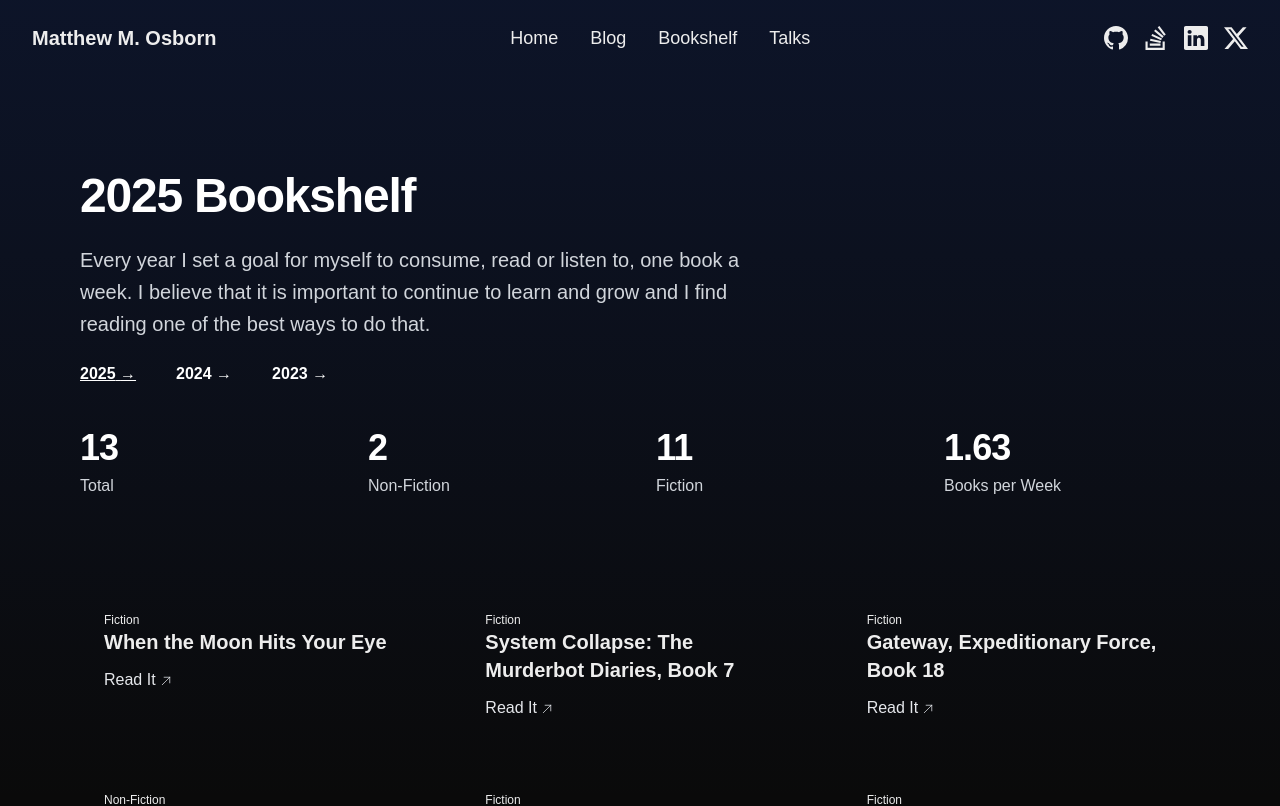
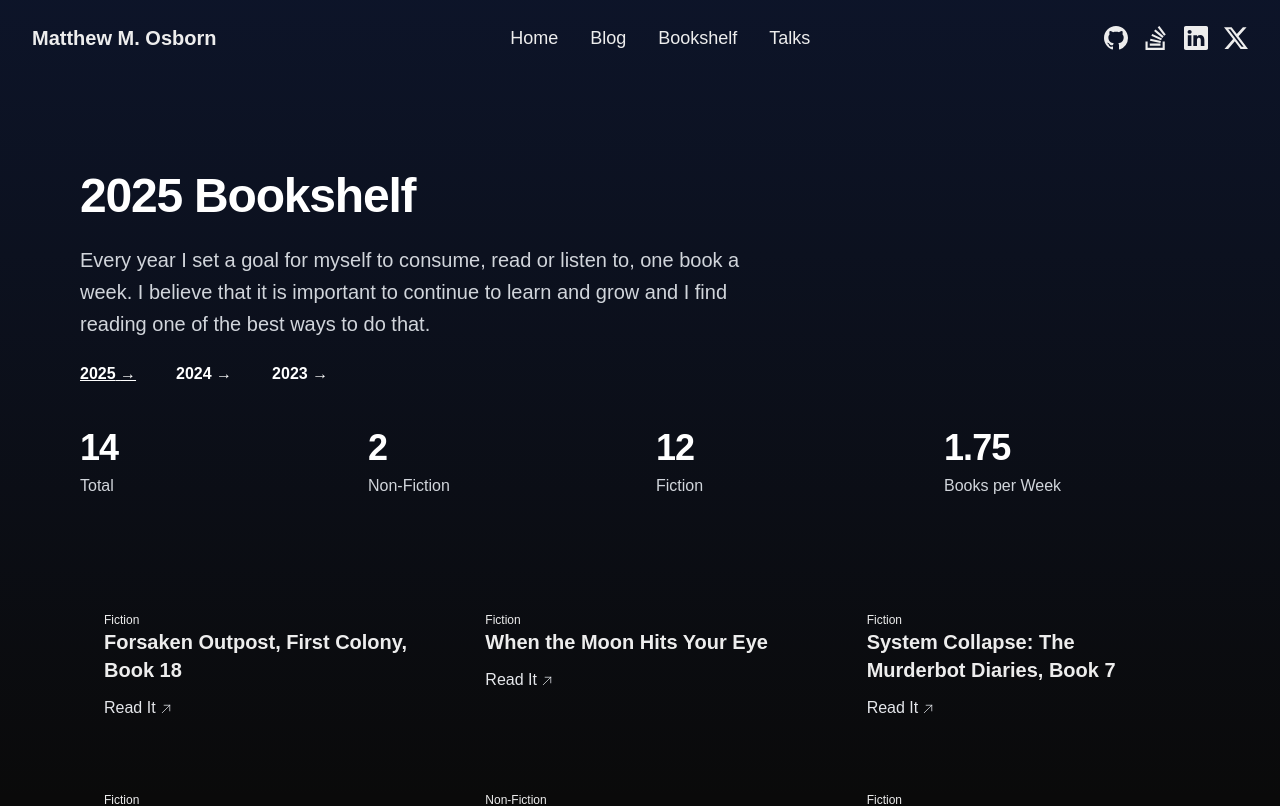
Before and after one commit to osbornm/osbornm.github.io, a Next.js app: page /bookshelf in a window 1280 px wide. Shown: the top 806 px of the page. Built offline with nearby package versions, Linux system fonts and the light colour scheme.

Commit message:
Update books.ts

```diff
--- a/src/data/books.ts
+++ b/src/data/books.ts
@@ -2,6 +2,12 @@ import { Book, Category } from "./types";
 
 export const books: Array<Book> = [
   /* 2025 */
+  {
+    title: "Forsaken Outpost, First Colony, Book 18",
+    year: 2025,
+    category: Category.Fiction,
+    href: "https://a.co/d/52dUcjf",
+  },
    {
     title: "When the Moon Hits Your Eye",
     year: 2025,
```
